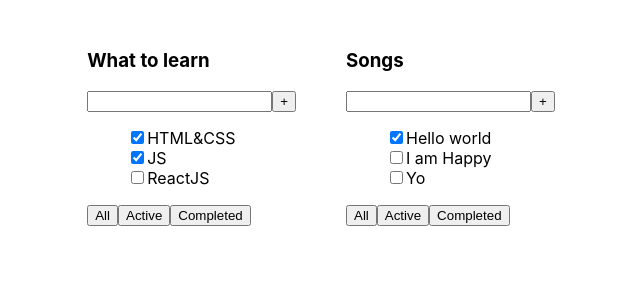
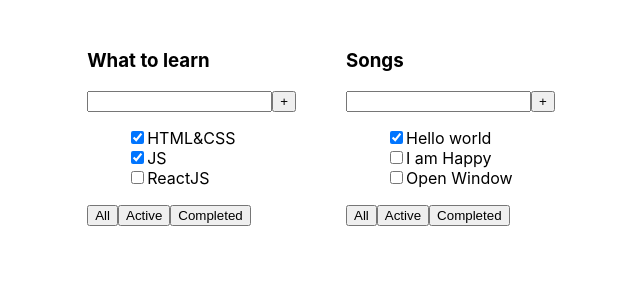
Before and after one commit to Wowaxur/1-todolist, a React (Create React App) app: page / in a window 1280 px wide. Shown: the top 300 px of the page, without its empty margins (294-934 px from the left). Built offline with nearby package versions, Linux system fonts and the light colour scheme.

Commit message:
add new id to tasks start creating function removeTask

```diff
--- a/src/App.tsx
+++ b/src/App.tsx
@@ -5,20 +5,43 @@ import {TodoList} from "./components/todolist/TodoList";
 
 
 function App() {
-    const tasks1 = [
+    const tasks = [
         { id: 1, title: "HTML&CSS", isDone: true },
         { id: 2, title: "JS", isDone: true },
-        { id: 3, title: "ReactJS", isDone: false }
+        { id: 3, title: "ReactJS", isDone: false },
+        { id: 4, title: "Redux", isDone: false },
     ]
+    function
+    removeTask(id: number) {
+        let resultTasks = tasks.filter(() => {
+            return true
+        })
+        console.log(resultTasks)
+    }
     const tasks2 = [
         { id: 1, title: "Hello world", isDone: true },
         { id: 2, title: "I am Happy", isDone: false },
-        { id: 3, title: "Yo", isDone: false }
+        { id: 3, title: "Open Window", isDone: false },
+/*
+        { id: 4, title: "Yo", isDone: false },
+*/
     ]
-    return (
+
+
+return (
         <div className="App">
-          <TodoList title = 'What to learn' tasks = {tasks1}/>
+          <TodoList
+              title = 'What to learn'
+              tasks = {tasks}
+              removeTask={removeTask}
+          /><TodoList
+              title = 'Songs'
+              tasks = {tasks2}
+              removeTask={removeTask}
+          />
+{/*
           <TodoList title = 'Songs'  tasks = {tasks2}/>
+*/}
 
         </div>
     );
```
